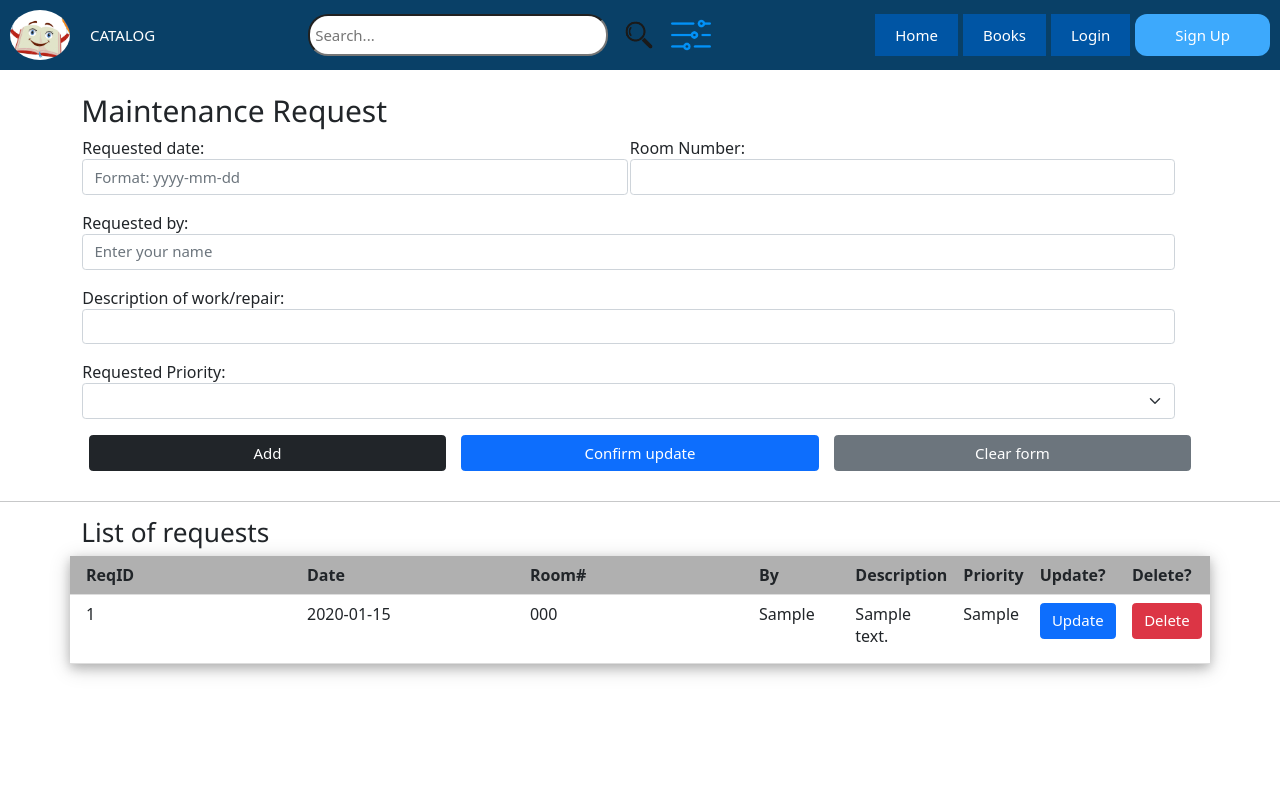
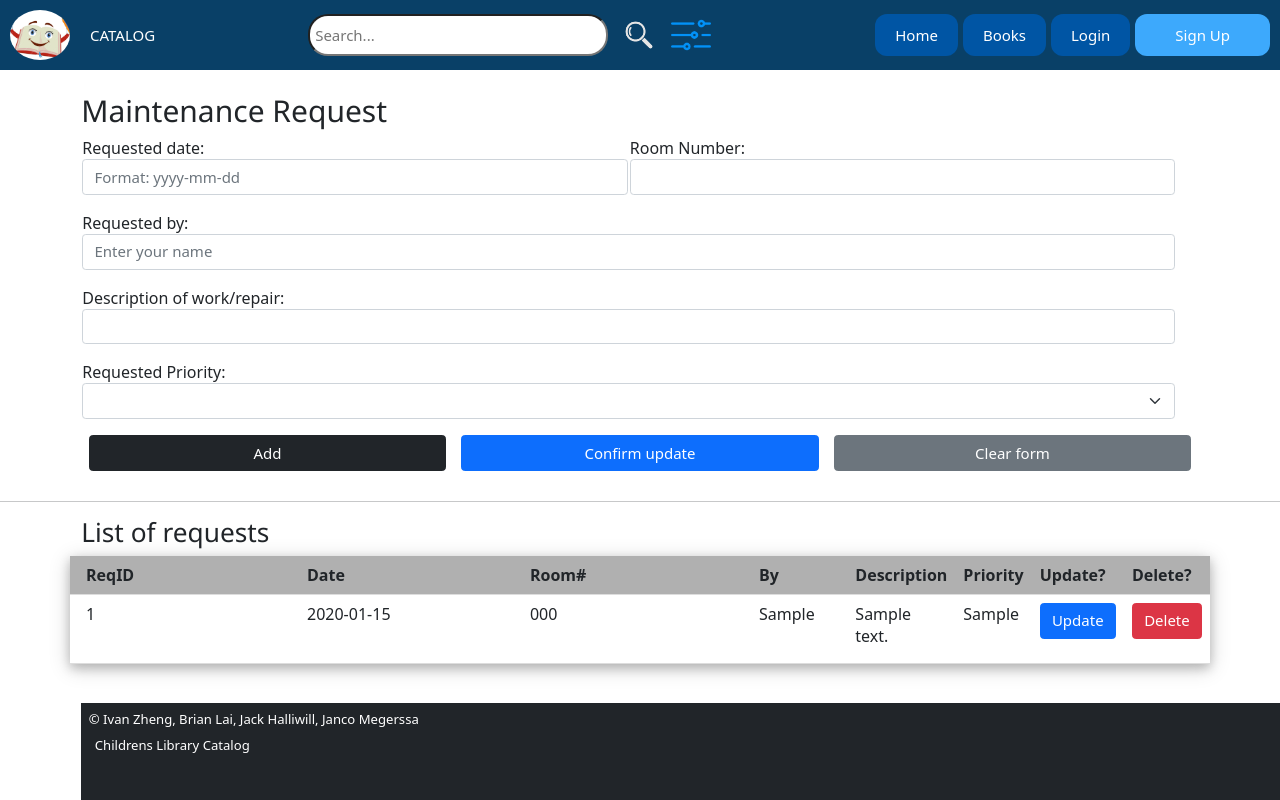
Before and after one commit to brian9004/DB_Project, a PHP site: page /request.php in a window 1280 px wide. Run offline with PHP 8.4, Linux system fonts and the light colour scheme; tables that the repository leaves empty hold one stand-in row (values such as "Sample post").

Commit message:
navbar updates

```diff
--- a/footer.html
+++ b/footer.html
@@ -1,9 +1,9 @@
     <footer class="primary-footer bg-dark p-2" style="margin-bottom: 0rem;">
-      <small class="copyright" style="color:white">&copy; Your name</small>
+      <small class="copyright" style="color:white">&copy; Ivan Zheng, Brian Lai, Jack Halliwill, Janco Megerssa</small>
 
-      <div style="padding:6px 16px 20px 6px">
+      <div style="padding:6px 16px 0px 6px">
         <small class="copyright" style="color:white">
-        Maintenance request (for CS 4750, Database programming)
+        Childrens Library Catalog
         </small>
       </div>
     </footer>
--- a/header.php
+++ b/header.php
@@ -28,11 +28,12 @@
     margin-right: 20px;
   }
 
-  .search-container {
+  .search-container { /* container housing middle section with search, box, and filter) */
     display: flex;
     flex-grow: 1;
     justify-content: center;
     margin: 0 20px;
+
   }
   .search-container input[type="text"] { /* just for the search box itself */
     padding: 5px;
@@ -52,18 +53,26 @@
 
   }
 
-  .header .menu {
+  .header .menu { /* continaer that houses right side buttons */
     display: flex;
+
   }
-  .header .menu button {
+
+  .header .menu button { /*menu buttons */
     background-color: #0055A4;
     color: white;
     border: none;
     padding: 10px 20px;
     margin-left: 5px;
     cursor: pointer;
+    border-radius: 12px;
   }
-  .header .menu .signup button {
+
+  .header .menu button:hover { /* hover effect for menu button*/
+    background-color: #003974;
+  }
+
+  .header .menu .signup button { /*signup button only */
     background-color: #3DA9FC;
     color: white;
     border: none;
@@ -71,6 +80,10 @@
     padding: 10px 40px;
     margin-left: 5px;
     cursor: pointer;
+  }
+
+  .header .menu .signup button:hover { /* hover effect for signup button*/
+  background-color: #2C81BA;
   }
 </style>
 </head>
@@ -83,7 +96,7 @@
   <span>CATALOG</span>
   <div class="search-container">
     <input type="text" placeholder="Search...">
-    <button type="submit"><img src="images/magnifying_glass.png" alt="Search"></button>
+    <button style=filter:invert(100%) type="submit"><img src="images/magnifying_glass.png" alt="Search"></button>
     <button onclick="toggleFilterView()"><img src="images/filter.png" alt="Search"></button>
   </div>
   <div class="menu">
--- a/request.php
+++ b/request.php
@@ -191,7 +191,7 @@ if ($_SERVER['REQUEST_METHOD'] == 'POST') // GET
 
 <br/><br/>
 
-<?php // include('footer.html') ?>
+<?php  include('footer.html') ?>
 
 <!-- <script src='maintenance-system.js'></script> -->
 <script src="https://cdn.jsdelivr.net/npm/bootstrap@5.1.3/dist/js/bootstrap.bundle.min.js" integrity="sha384-ka7Sk0Gln4gmtz2MlQnikT1wXgYsOg+OMhuP+IlRH9sENBO0LRn5q+8nbTov4+1p" crossorigin="anonymous"></script>
--- a/styles/maintenance-system.css
+++ b/styles/maintenance-system.css
@@ -25,6 +25,7 @@ footer {
   width: 100%;
   height: 6.5rem;            /* Footer height */
   /* font-size: 90%; */
+
 }
 
 #page-container {
```
